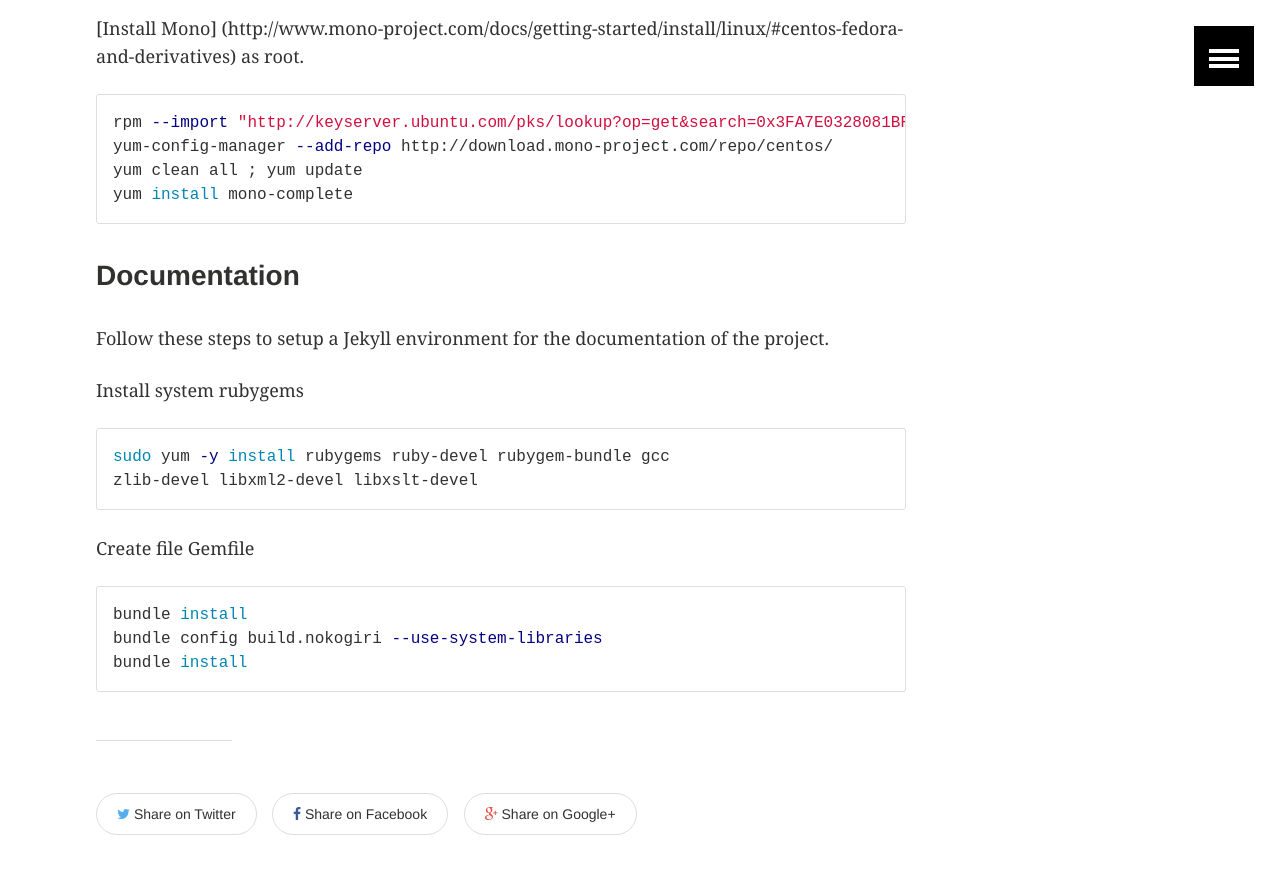
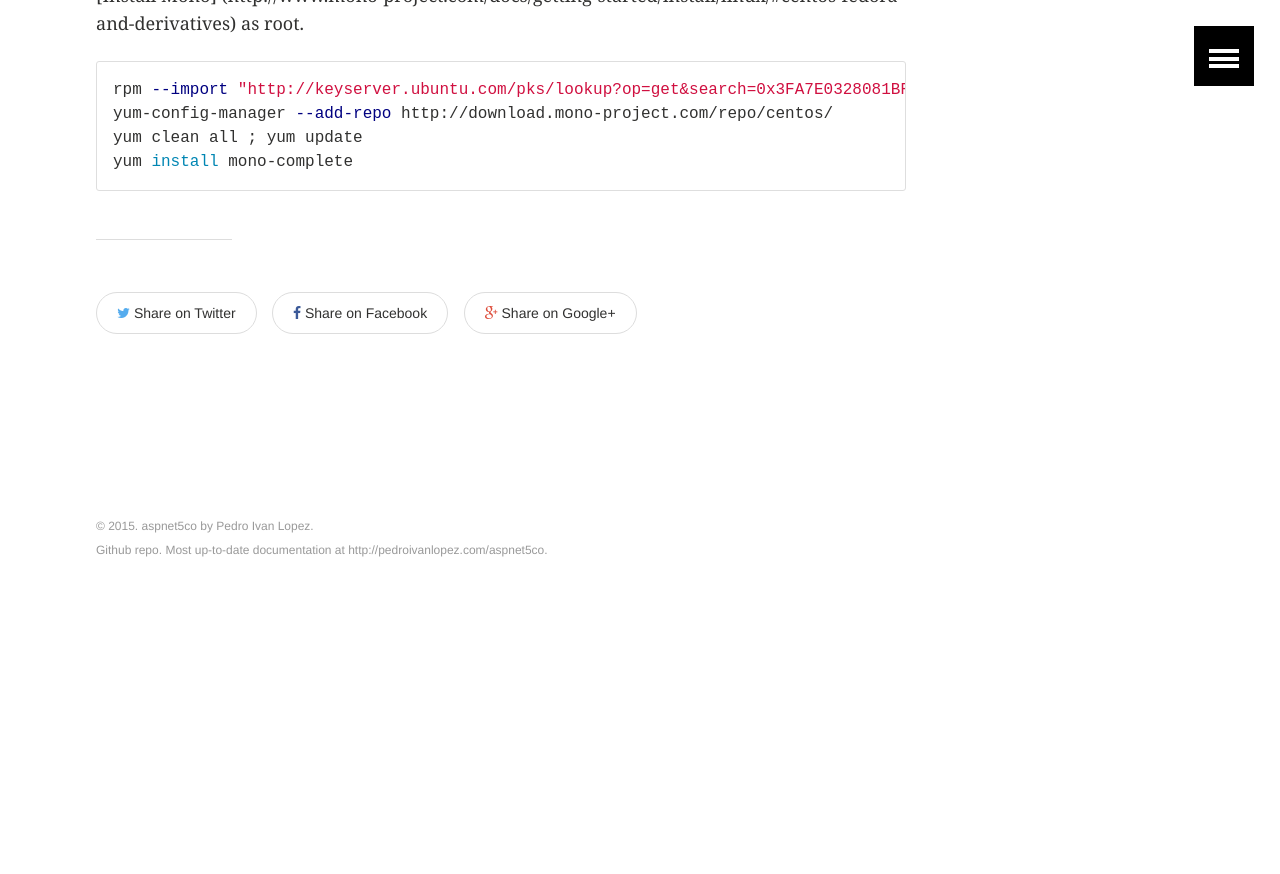
Before and after one commit to lopezpdvn/aspnet5co, a Jekyll site: the page built from pages/development.md, in a window 1280 px wide and 900 px high, scrolled down 3920 px. Shown: the top 874 px of the window. Built offline with Jekyll 4.4.1, drawn with Linux system fonts in a browser that asks for light colours; after the commit the page ends 4556 px from its top, so only the background shows below that.

Commit message:
Removed old documentation steps

```diff
--- a/pages/development.md
+++ b/pages/development.md
@@ -153,22 +153,3 @@ yum-config-manager --add-repo http://download.mono-project.com/repo/centos/
 yum clean all ; yum update
 yum install mono-complete
 {% endhighlight %}
-
-### Documentation
-
-Follow these steps to setup a Jekyll environment for the documentation of the project.
-
-Install system rubygems
-
-{% highlight bash %}
-sudo yum -y install rubygems ruby-devel rubygem-bundle gcc
-zlib-devel libxml2-devel libxslt-devel
-{% endhighlight %}
-
-Create file Gemfile
-
-{% highlight bash %}
-bundle install
-bundle config build.nokogiri --use-system-libraries
-bundle install
-{% endhighlight %}
```
